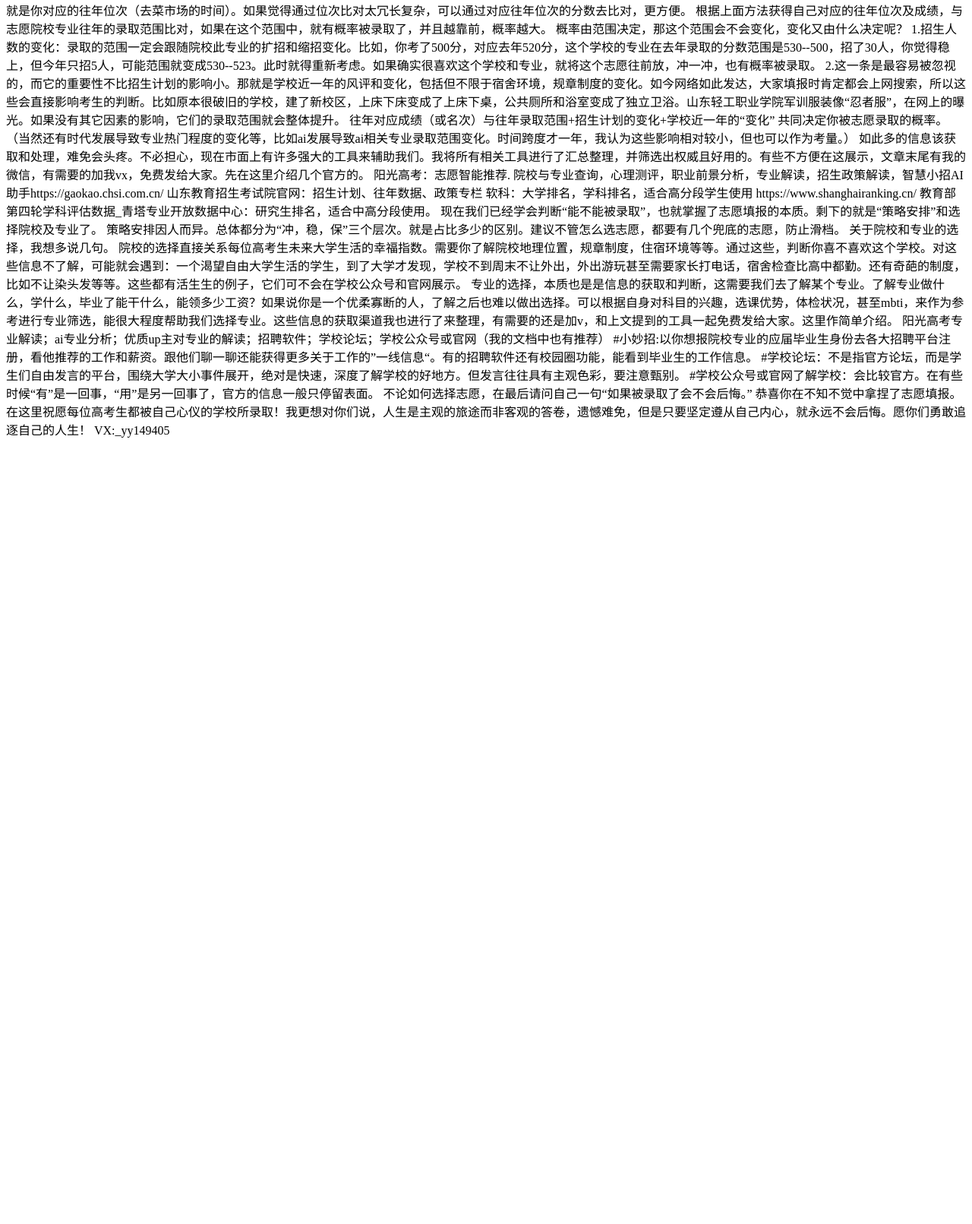
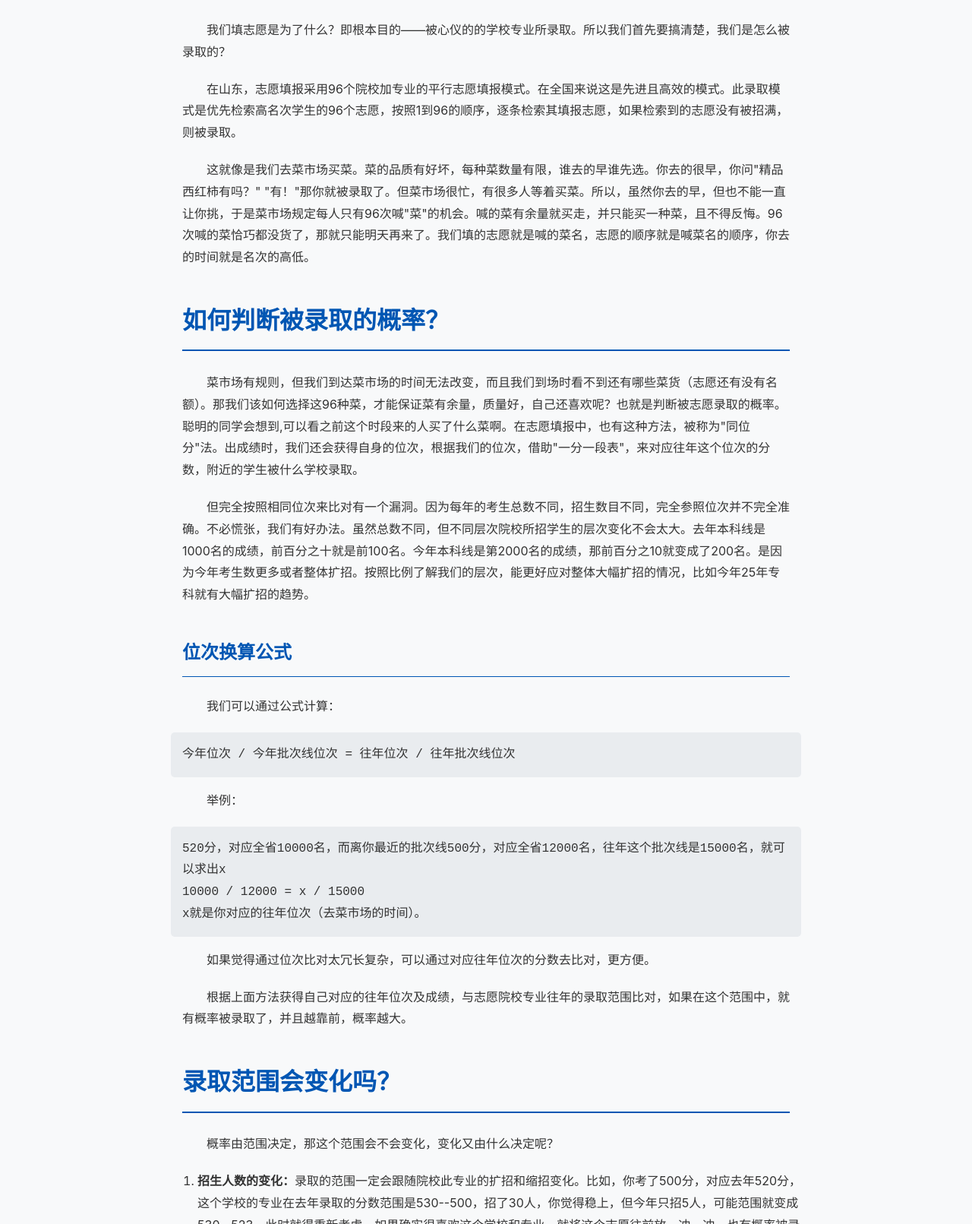
Before and after one commit to txzhiyuan/zhiyuan, a plain HTML site: page index.html in a window 1280 px wide. Shown: the part 424-2035 px from the top of the page at 76% size. Before the commit the page ends 1017 px from the top, so only its background shows below. Drawn offline with Linux system fonts and the light colour scheme.

Commit message:
Add files via upload

```diff
--- a/index.html
+++ b/index.html
@@ -4,43 +4,69 @@
     <meta charset="UTF-8">
     <meta name="viewport" content="width=device-width, initial-scale=1.0">
     <title>我的文章</title>
+    <link rel="stylesheet" href="style.css">
 </head>
 <body>
-    <h1>请在这里写下你的文章标题</h1>
-    <p>高考终于结束，短暂的放松后，却又为志愿填报感到焦虑。知道它很重要，却无从下手。于是花大价钱找所谓专家，却害怕被坑，心中始终有块难以落地的石头..........其实志愿填报远比想象中的简单，只是因为它很重要，直接决定了我们“看得见的未来”，便理所当然的认为它很困难，为它焦虑。焦虑的原因在于不了解志愿的本质，不理解填报的逻辑。接下来，我将带你看清志愿填报的本质，理解其中的逻辑，掌握填报的方法，获得打破信息差的工具和能力。让每个人都能掌控自己的志愿，掌控自己的命运。
-我们填志愿是为了什么？即根本目的——被心仪的的学校专业所录取。所以我们首先要搞清楚，我们是怎么被录取的？
-在山东，志愿填报采用96个院校加专业的平行志愿填报模式。在全国来说这是先进且高效的模式。此录取模式是优先检索高名次学生的96个志愿，按照1到96的顺序，逐条检索其填报志愿，如果检索到的志愿没有被招满，则被录取。
-这就像是我们去菜市场买菜。菜的品质有好坏，每种菜数量有限，谁去的早谁先选。你去的很早，你问“精品西红柿有吗？” “有！”那你就被录取了。但菜市场很忙，有很多人等着买菜。所以，虽然你去的早，但也不能一直让你挑，于是菜市场规定每人只有96次喊“菜”的机会。喊的菜有余量就买走，并只能买一种菜，且不得反悔。96次喊的菜恰巧都没货了，那就只能明天再来了。我们填的志愿就是喊的菜名，志愿的顺序就是喊菜名的顺序，你去的时间就是名次的高低。
-菜市场有规则，但我们到达菜市场的时间无法改变，而且我们到场时看不到还有哪些菜货（志愿还有没有名额）。那我们该如何选择这96种菜，才能保证菜有余量，质量好，自己还喜欢呢？也就是判断被志愿录取的概率。聪明的同学会想到,可以看之前这个时段来的人买了什么菜啊。在志愿填报中，也有这种方法，被称为“同位分”法。出成绩时，我们还会获得自身的位次，根据我们的位次，借助“一分一段表”，来对应往年这个位次的分数，附近的学生被什么学校录取。
-但完全按照相同位次来比对有一个漏洞。因为每年的考生总数不同，招生数目不同，完全参照位次并不完全准确。不必慌张，我们有好办法。虽然总数不同，但不同层次院校所招学生的层次变化不会太大。去年本科线是1000名的成绩，前百分之十就是前100名。今年本科线是第2000名的成绩，那前百分之10就变成了200名。是因为今年考生数更多或者整体扩招。按照比例了解我们的层次，能更好应对整体大幅扩招的情况，比如今年25年专科就有大幅扩招的趋势。
-我们可以通过公式计算：今年位次/今年批次线位次=往年位次/往年批次线位次
-举例：
-520分，对应全省10000名，而离你最近的批次线500分，对应全省12000名，往年这个批次线是15000名，就可以求出x
-10000/12000=x/15000
-x就是你对应的往年位次（去菜市场的时间）。如果觉得通过位次比对太冗长复杂，可以通过对应往年位次的分数去比对，更方便。
-根据上面方法获得自己对应的往年位次及成绩，与志愿院校专业往年的录取范围比对，如果在这个范围中，就有概率被录取了，并且越靠前，概率越大。
-概率由范围决定，那这个范围会不会变化，变化又由什么决定呢？
-1.招生人数的变化：录取的范围一定会跟随院校此专业的扩招和缩招变化。比如，你考了500分，对应去年520分，这个学校的专业在去年录取的分数范围是530--500，招了30人，你觉得稳上，但今年只招5人，可能范围就变成530--523。此时就得重新考虑。如果确实很喜欢这个学校和专业，就将这个志愿往前放，冲一冲，也有概率被录取。
-2.这一条是最容易被忽视的，而它的重要性不比招生计划的影响小。那就是学校近一年的风评和变化，包括但不限于宿舍环境，规章制度的变化。如今网络如此发达，大家填报时肯定都会上网搜索，所以这些会直接影响考生的判断。比如原本很破旧的学校，建了新校区，上床下床变成了上床下桌，公共厕所和浴室变成了独立卫浴。山东轻工职业学院军训服装像“忍者服”，在网上的曝光。如果没有其它因素的影响，它们的录取范围就会整体提升。
-往年对应成绩（或名次）与往年录取范围+招生计划的变化+学校近一年的“变化” 共同决定你被志愿录取的概率。（当然还有时代发展导致专业热门程度的变化等，比如ai发展导致ai相关专业录取范围变化。时间跨度才一年，我认为这些影响相对较小，但也可以作为考量。）
-如此多的信息该获取和处理，难免会头疼。不必担心，现在市面上有许多强大的工具来辅助我们。我将所有相关工具进行了汇总整理，并筛选出权威且好用的。有些不方便在这展示，文章末尾有我的微信，有需要的加我vx，免费发给大家。先在这里介绍几个官方的。
-阳光高考：志愿智能推荐. 院校与专业查询，心理测评，职业前景分析，专业解读，招生政策解读，智慧小招AI助手https://gaokao.chsi.com.cn/
-山东教育招生考试院官网：招生计划、往年数据、政策专栏
-软科：大学排名，学科排名，适合高分段学生使用
-https://www.shanghairanking.cn/
-教育部第四轮学科评估数据_青塔专业开放数据中心：研究生排名，适合中高分段使用。
+    <h1>拿捏高考志愿——普通人也能看懂的填报指南</h1>
+    <p>高考终于结束，短暂的放松后，却又为志愿填报感到焦虑。知道它很重要，却无从下手。于是花大价钱找所谓专家，却害怕被坑，心中始终有块难以落地的石头..........其实志愿填报远比想象中的简单，只是因为它很重要，直接决定了我们"看得见的未来"，便理所当然的认为它很困难，为它焦虑。焦虑的原因在于不了解志愿的本质，不理解填报的逻辑。接下来，我将带你看清志愿填报的本质，理解其中的逻辑，掌握填报的方法，获得打破信息差的工具和能力。让每个人都能掌控自己的志愿，掌控自己的命运。</p>
 
-现在我们已经学会判断“能不能被录取”，也就掌握了志愿填报的本质。剩下的就是“策略安排”和选择院校及专业了。
-策略安排因人而异。总体都分为“冲，稳，保”三个层次。就是占比多少的区别。建议不管怎么选志愿，都要有几个兜底的志愿，防止滑档。
-关于院校和专业的选择，我想多说几句。
-院校的选择直接关系每位高考生未来大学生活的幸福指数。需要你了解院校地理位置，规章制度，住宿环境等等。通过这些，判断你喜不喜欢这个学校。对这些信息不了解，可能就会遇到：一个渴望自由大学生活的学生，到了大学才发现，学校不到周末不让外出，外出游玩甚至需要家长打电话，宿舍检查比高中都勤。还有奇葩的制度，比如不让染头发等等。这些都有活生生的例子，它们可不会在学校公众号和官网展示。
-专业的选择，本质也是是信息的获取和判断，这需要我们去了解某个专业。了解专业做什么，学什么，毕业了能干什么，能领多少工资？如果说你是一个优柔寡断的人，了解之后也难以做出选择。可以根据自身对科目的兴趣，选课优势，体检状况，甚至mbti，来作为参考进行专业筛选，能很大程度帮助我们选择专业。这些信息的获取渠道我也进行了来整理，有需要的还是加v，和上文提到的工具一起免费发给大家。这里作简单介绍。
- 阳光高考专业解读；ai专业分析；优质up主对专业的解读；招聘软件；学校论坛；学校公众号或官网（我的文档中也有推荐）
-#小妙招:以你想报院校专业的应届毕业生身份去各大招聘平台注册，看他推荐的工作和薪资。跟他们聊一聊还能获得更多关于工作的”一线信息“。有的招聘软件还有校园圈功能，能看到毕业生的工作信息。
-#学校论坛：不是指官方论坛，而是学生们自由发言的平台，围绕大学大小事件展开，绝对是快速，深度了解学校的好地方。但发言往往具有主观色彩，要注意甄别。
-#学校公众号或官网了解学校：会比较官方。在有些时候“有”是一回事，“用”是另一回事了，官方的信息一般只停留表面。
-不论如何选择志愿，在最后请问自己一句“如果被录取了会不会后悔。”
-恭喜你在不知不觉中拿捏了志愿填报。在这里祝愿每位高考生都被自己心仪的学校所录取！我更想对你们说，人生是主观的旅途而非客观的答卷，遗憾难免，但是只要坚定遵从自己内心，就永远不会后悔。愿你们勇敢追逐自己的人生！
-VX:_yy149405</p>
+    <h2>我们是怎么被录取的？</h2>
+    <p>我们填志愿是为了什么？即根本目的——被心仪的的学校专业所录取。所以我们首先要搞清楚，我们是怎么被录取的？</p>
+    <p>在山东，志愿填报采用96个院校加专业的平行志愿填报模式。在全国来说这是先进且高效的模式。此录取模式是优先检索高名次学生的96个志愿，按照1到96的顺序，逐条检索其填报志愿，如果检索到的志愿没有被招满，则被录取。</p>
+    <p>这就像是我们去菜市场买菜。菜的品质有好坏，每种菜数量有限，谁去的早谁先选。你去的很早，你问"精品西红柿有吗？" "有！"那你就被录取了。但菜市场很忙，有很多人等着买菜。所以，虽然你去的早，但也不能一直让你挑，于是菜市场规定每人只有96次喊"菜"的机会。喊的菜有余量就买走，并只能买一种菜，且不得反悔。96次喊的菜恰巧都没货了，那就只能明天再来了。我们填的志愿就是喊的菜名，志愿的顺序就是喊菜名的顺序，你去的时间就是名次的高低。</p>
+
+    <h2>如何判断被录取的概率？</h2>
+    <p>菜市场有规则，但我们到达菜市场的时间无法改变，而且我们到场时看不到还有哪些菜货（志愿还有没有名额）。那我们该如何选择这96种菜，才能保证菜有余量，质量好，自己还喜欢呢？也就是判断被志愿录取的概率。聪明的同学会想到,可以看之前这个时段来的人买了什么菜啊。在志愿填报中，也有这种方法，被称为"同位分"法。出成绩时，我们还会获得自身的位次，根据我们的位次，借助"一分一段表"，来对应往年这个位次的分数，附近的学生被什么学校录取。</p>
+    <p>但完全按照相同位次来比对有一个漏洞。因为每年的考生总数不同，招生数目不同，完全参照位次并不完全准确。不必慌张，我们有好办法。虽然总数不同，但不同层次院校所招学生的层次变化不会太大。去年本科线是1000名的成绩，前百分之十就是前100名。今年本科线是第2000名的成绩，那前百分之10就变成了200名。是因为今年考生数更多或者整体扩招。按照比例了解我们的层次，能更好应对整体大幅扩招的情况，比如今年25年专科就有大幅扩招的趋势。</p>
+
+    <h3>位次换算公式</h3>
+    <p>我们可以通过公式计算：</p>
+    <pre><code>今年位次 / 今年批次线位次 = 往年位次 / 往年批次线位次</code></pre>
+    <p>举例：</p>
+    <pre><code>520分，对应全省10000名，而离你最近的批次线500分，对应全省12000名，往年这个批次线是15000名，就可以求出x
+10000 / 12000 = x / 15000
+x就是你对应的往年位次（去菜市场的时间）。</code></pre>
+    <p>如果觉得通过位次比对太冗长复杂，可以通过对应往年位次的分数去比对，更方便。</p>
+    <p>根据上面方法获得自己对应的往年位次及成绩，与志愿院校专业往年的录取范围比对，如果在这个范围中，就有概率被录取了，并且越靠前，概率越大。</p>
+
+    <h2>录取范围会变化吗？</h2>
+    <p>概率由范围决定，那这个范围会不会变化，变化又由什么决定呢？</p>
+    <ol>
+        <li><strong>招生人数的变化：</strong>录取的范围一定会跟随院校此专业的扩招和缩招变化。比如，你考了500分，对应去年520分，这个学校的专业在去年录取的分数范围是530--500，招了30人，你觉得稳上，但今年只招5人，可能范围就变成530--523。此时就得重新考虑。如果确实很喜欢这个学校和专业，就将这个志愿往前放，冲一冲，也有概率被录取。</li>
+        <li><strong>学校风评和变化：</strong>这一条是最容易被忽视的，而它的重要性不比招生计划的影响小。那就是学校近一年的风评和变化，包括但不限于宿舍环境，规章制度的变化。如今网络如此发达，大家填报时肯定都会上网搜索，所以这些会直接影响考生的判断。比如原本很破旧的学校，建了新校区，上床下床变成了上床下桌，公共厕所和浴室变成了独立卫浴。山东轻工职业学院军训服装像"忍者服"，在网上的曝光。如果没有其它因素的影响，它们的录取范围就会整体提升。</li>
+    </ol>
+    <p>往年对应成绩（或名次）与往年录取范围+招生计划的变化+学校近一年的"变化" 共同决定你被志愿录取的概率。（当然还有时代发展导致专业热门程度的变化等，比如ai发展导致ai相关专业录取范围变化。时间跨度才一年，我认为这些影响相对较小，但也可以作为考量。）</p>
+
+    <h2>辅助工具</h2>
+    <p>如此多的信息该获取和处理，难免会头疼。不必担心，现在市面上有许多强大的工具来辅助我们。我将所有相关工具进行了汇总整理，并筛选出权威且好用的。有些不方便在这展示，文章末尾有我的微信，有需要的加我vx，免费发给大家。先在这里介绍几个官方的。</p>
+    <ul>
+        <li><strong>阳光高考：</strong>志愿智能推荐. 院校与专业查询，心理测评，职业前景分析，专业解读，招生政策解读，智慧小招AI助手 <a href="https://gaokao.chsi.com.cn/" target="_blank">https://gaokao.chsi.com.cn/</a></li>
+        <li><strong>山东教育招生考试院官网：</strong>招生计划、往年数据、政策专栏</li>
+        <li><strong>软科：</strong>大学排名，学科排名，适合高分段学生使用 <a href="https://www.shanghairanking.cn/" target="_blank">https://www.shanghairanking.cn/</a></li>
+        <li><strong>教育部第四轮学科评估数据_青塔专业开放数据中心：</strong>研究生排名，适合中高分段使用。</li>
+    </ul>
+
+    <h2>策略与选择</h2>
+    <p>现在我们已经学会判断"能不能被录取"，也就掌握了志愿填报的本质。剩下的就是"策略安排"和选择院校及专业了。</p>
+    <p>策略安排因人而异。总体都分为"冲，稳，保"三个层次。就是占比多少的区别。建议不管怎么选志愿，都要有几个兜底的志愿，防止滑档。</p>
+    <h3>关于院校的选择</h3>
+    <p>院校的选择直接关系每位高考生未来大学生活的幸福指数。需要你了解院校地理位置，规章制度，住宿环境等等。通过这些，判断你喜不喜欢这个学校。对这些信息不了解，可能就会遇到：一个渴望自由大学生活的学生，到了大学才发现，学校不到周末不让外出，外出游玩甚至需要家长打电话，宿舍检查比高中都勤。还有奇葩的制度，比如不让染头发等等。这些都有活生生的例子，它们可不会在学校公众号和官网展示。</p>
+    <h3>关于专业的选择</h3>
+    <p>专业的选择，本质也是是信息的获取和判断，这需要我们去了解某个专业。了解专业做什么，学什么，毕业了能干什么，能领多少工资？如果说你是一个优柔寡断的人，了解之后也难以做出选择。可以根据自身对科目的兴趣，选课优势，体检状况，甚至mbti，来作为参考进行专业筛选，能很大程度帮助我们选择专业。这些信息的获取渠道我也进行了来整理，有需要的还是加v，和上文提到的工具一起免费发给大家。这里作简单介绍。</p>
+    <ul>
+        <li>阳光高考专业解读；ai专业分析；优质up主对专业的解读；招聘软件；学校论坛；学校公众号或官网（我的文档中也有推荐）</li>
+    </ul>
+
+    <div class="tip">
+        <p><strong>#小妙招:</strong>以你想报院校专业的应届毕业生身份去各大招聘平台注册，看他推荐的工作和薪资。跟他们聊一聊还能获得更多关于工作的"一线信息"。有的招聘软件还有校园圈功能，能看到毕业生的工作信息。</p>
+        <p><strong>#学校论坛：</strong>不是指官方论坛，而是学生们自由发言的平台，围绕大学大小事件展开，绝对是快速，深度了解学校的好地方。但发言往往具有主观色彩，要注意甄别。</p>
+        <p><strong>#学校公众号或官网了解学校：</strong>会比较官方。在有些时候"有"是一回事，"用"是另一回事了，官方的信息一般只停留表面。</p>
+    </div>
+
+    <h2>结语</h2>
+    <p>不论如何选择志愿，在最后请问自己一句"如果被录取了会不会后悔。"</p>
+    <p>恭喜你在不知不觉中拿捏了志愿填报。在这里祝愿每位高考生都被自己心仪的学校所录取！我更想对你们说，人生是主观的旅途而非客观的答卷，遗憾难免，但是只要坚定遵从自己内心，就永远不会后悔。愿你们勇敢追逐自己的人生！</p>
+    <hr>
+    <p><strong>VX:</strong> _yy149405</p>
 </body>
 </html>
--- /dev/null
+++ b/style.css
@@ -0,0 +1,91 @@
+body {
+    font-family: -apple-system, BlinkMacSystemFont, "Segoe UI", Roboto, "Helvetica Neue", Arial, "Noto Sans", sans-serif, "Apple Color Emoji", "Segoe UI Emoji", "Segoe UI Symbol", "Noto Color Emoji";
+    line-height: 1.8;
+    color: #333;
+    background-color: #f8f9fa;
+    margin: 0;
+    padding: 20px;
+}
+
+h1, h2, h3 {
+    color: #0056b3;
+    border-bottom: 2px solid #0056b3;
+    padding-bottom: 10px;
+    margin-top: 40px;
+}
+
+h1 {
+    text-align: center;
+    font-size: 2.5em;
+    border-bottom: none;
+}
+
+h2 {
+    font-size: 2em;
+}
+
+h3 {
+    font-size: 1.5em;
+    border-bottom: 1px solid #0056b3;
+}
+
+p {
+    margin-bottom: 20px;
+    text-indent: 2em;
+}
+
+a {
+    color: #007bff;
+    text-decoration: none;
+}
+
+a:hover {
+    text-decoration: underline;
+}
+
+ul, ol {
+    padding-left: 40px;
+}
+
+li {
+    margin-bottom: 10px;
+}
+
+pre {
+    background-color: #e9ecef;
+    padding: 15px;
+    border-radius: 5px;
+    white-space: pre-wrap;
+    word-wrap: break-word;
+    font-family: "Courier New", Courier, monospace;
+}
+
+code {
+    font-family: "Courier New", Courier, monospace;
+}
+
+.tip {
+    background-color: #fff3cd;
+    border-left: 5px solid #ffeeba;
+    padding: 15px;
+    margin: 20px 0;
+}
+
+.tip p {
+    margin: 0;
+    text-indent: 0;
+}
+
+hr {
+    border: 0;
+    height: 1px;
+    background-color: #ccc;
+    margin: 40px 0;
+}
+
+/* Add a container for better centering and max-width on larger screens */
+body > * {
+    max-width: 800px;
+    margin-left: auto;
+    margin-right: auto;
+}
```
Also changed, not shown: vercel.json (added).
